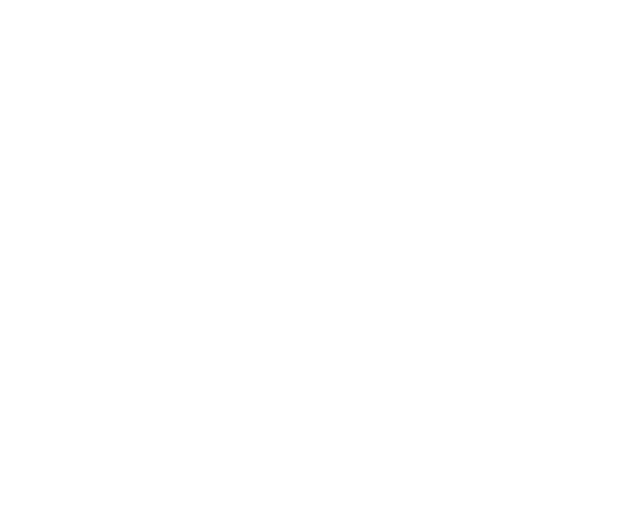
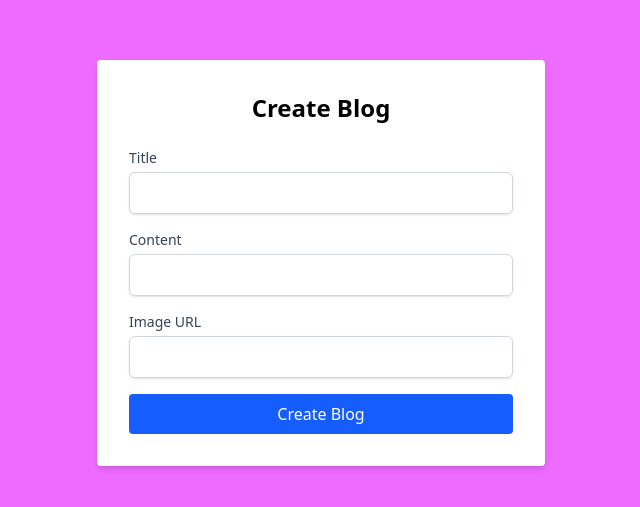
Before and after one commit to Shhristii/Blog-Management-, a React (Vite) app: page /create-blog in a window 1280 px wide. Before the commit this address had no page. Shown: the part 137-644 px from the top of the page, without its empty margins (319-959 px from the left). Built offline with nearby package versions, Linux system fonts and the light colour scheme.

Commit message:
feat: Implement Home and CreateBlog components with blog fetching and creation functionality

```diff
--- a/src/App.jsx
+++ b/src/App.jsx
@@ -4,6 +4,8 @@
 import Login from "./pages/Login";
 
 import LandingPage from "./pages/LandingPage";
+import Home from "./pages/Home";
+import CreateBlog from "./pages/CreateBlog";
 
 const App = () => {
   return (
@@ -12,6 +14,8 @@
         <Route path="/" element={<LandingPage />} />
         <Route path="/signup" element={<Register />} />
         <Route path="/login" element={<Login />} />
+        <Route path="/home" element={<Home />} />
+        <Route path="/create-blog" element={<CreateBlog/>} />
 
       </Routes>
     </>
--- /dev/null
+++ b/src/pages/CreateBlog.jsx
@@ -0,0 +1,144 @@
+import axios from "axios";
+import { ErrorMessage, Field, Form, Formik } from "formik";
+import React, { useContext } from "react";
+import { useNavigate } from "react-router-dom";
+import { toast, ToastContainer } from "react-toastify";
+import * as Yup from "yup";
+import "react-toastify/dist/ReactToastify.css";
+import { AuthContext } from "../../context/AuthProvider";
+
+const CreateBlog = () => {
+  const navigate = useNavigate();
+  const { login } = useContext(AuthContext); // Add this line to access the login function
+
+  return (
+    <div className="min-h-screen bg-fuchsia-400 flex items-center justify-center px-4">
+      <div className="max-w-md w-full bg-white p-8 rounded shadow-md">
+        <h2 className="text-2xl font-bold text-center mb-6">Create Blog</h2>
+        <ToastContainer />
+        <Formik
+          initialValues={{ title: "", content: "", image: "" }}
+          // Updated initial values to include image
+          validationSchema={Yup.object().shape({
+            title: Yup.string()
+              .min(2, "Too Short!")
+              .max(100, "Too Long!")
+              .required("Title Required"),
+            content: Yup.string()
+              .min(10, "Too Short!")
+              .max(1000, "Too Long!")
+              .required("Content Required"),
+            image: Yup.string().url("Invalid URL").required("Image Required"),
+          })}
+          onSubmit={async (values, { resetForm, setSubmitting }) => {
+            try {
+              const res = await axios.post(
+                "https://blog-hqx2.onrender.com/blog",
+                values
+              );
+
+              // Our updated backend now returns both token and user
+
+              // Store in localStorage
+              //   localStorage.setItem("token", token);
+              //   localStorage.setItem("user", JSON.stringify(user));
+
+              // Update context
+
+              toast.success(
+                "Blog created successfully! Redirecting to home..."
+              );
+              resetForm();
+
+              setTimeout(() => {
+                navigate("/");
+              }, 1500);
+            } catch (error) {
+              toast.error(
+                error.response?.data?.message ||
+                  "Blog creation failed! Please check your details."
+              );
+              console.error(
+                "Blog creation error:",
+                error.response?.data || error.message
+              );
+            } finally {
+              setSubmitting(false);
+            }
+          }}
+        >
+          {({ isSubmitting }) => (
+            <Form className="space-y-4">
+              <div>
+                <label
+                  htmlFor="title"
+                  className="block text-sm font-medium text-gray-700"
+                >
+                  Title
+                </label>
+                <Field
+                  name="title"
+                  type="text"
+                  className="mt-1 block w-full px-4 py-2 border border-gray-300 rounded-md shadow-sm focus:ring-blue-500 focus:border-blue-500"
+                />
+                <ErrorMessage
+                  name="title"
+                  component="div"
+                  className="text-red-500 text-sm mt-1"
+                />
+              </div>
+
+              <div>
+                <label
+                  htmlFor="content"
+                  className="block text-sm font-medium text-gray-700"
+                >
+                  Content
+                </label>
+                <Field
+                  name="content"
+                  type="text"
+                  className="mt-1 block w-full px-4 py-2 border border-gray-300 rounded-md shadow-sm focus:ring-blue-500 focus:border-blue-500"
+                />
+                <ErrorMessage
+                  name="content"
+                  component="div"
+                  className="text-red-500 text-sm mt-1"
+                />
+              </div>
+
+              <div>
+                <label
+                  htmlFor="image"
+                  className="block text-sm font-medium text-gray-700"
+                >
+                  Image URL
+                </label>
+                <Field
+                  name="image"
+                  type="text"
+                  className="mt-1 block w-full px-4 py-2 border border-gray-300 rounded-md shadow-sm focus:ring-blue-500 focus:border-blue-500"
+                />
+                <ErrorMessage
+                  name="image"
+                  component="div"
+                  className="text-red-500 text-sm mt-1"
+                />
+              </div>
+
+              <button
+                type="submit"
+                disabled={isSubmitting}
+                className="w-full bg-blue-600 hover:bg-blue-700 text-white font-medium py-2 px-4 rounded transition duration-200"
+              >
+                {isSubmitting ? "Creating..." : "Create Blog"}
+              </button>
+            </Form>
+          )}
+        </Formik>
+      </div>
+    </div>
+  );
+};
+
+export default CreateBlog;
--- a/src/pages/Home.jsx
+++ b/src/pages/Home.jsx
@@ -1,9 +1,55 @@
-import React from 'react'
+import React from "react";
+import { useEffect, useState } from "react";
+import axios from "axios";
+
+const Card = ({ title, content, image }) => {
+  return (
+    <div className="card p-5 h-96 w-96 bg-gray-400 shadow-xl flex flex-col">
+      <img src={image} alt={title} className="h-48 w-full object-cover" />
+      <h2 className="text-xl font-bold">{title}</h2>
+      <p className="text-gray-700">{content}</p>
+      <div className="card-actions justify-end">
+        <button className="btn btn-primary">Read More</button>
+      </div>
+    </div>
+  );
+};
 
 const Home = () => {
+  const [blogs, setBlogs] = useState([]);
+
+  useEffect(() => {
+    const fetchBlogs = async () => {
+      try {
+        const response = await axios.get("https://blog-hqx2.onrender.com/blog");
+        setBlogs(response.data);
+        console.log(response.data);
+      } catch (error) {
+        console.error("Error fetching blogs:", error);
+      }
+    };
+
+    fetchBlogs();
+  }, []);
+
   return (
-    <div>Home</div>
-  )
-}
+    <div className=" mb-10 flex flex-col items-center justify-center bg-gray-200">
+      <h1 className="font-bold text-3xl items-center justify-center text-center my-10">
+        Blogs
+      </h1>
+      <div className="flex justify-center flex-wrap gap-5 ">
+        {blogs.map((blog) => (
+          <div key={blog._id} className=" gap-5 ">
+            <Card
+              title={blog.title}
+              content={blog.content}
+              image={blog.image}
+            />
+          </div>
+        ))}
+      </div>
+    </div>
+  );
+};
 
-export default Home
+export default Home;
```
